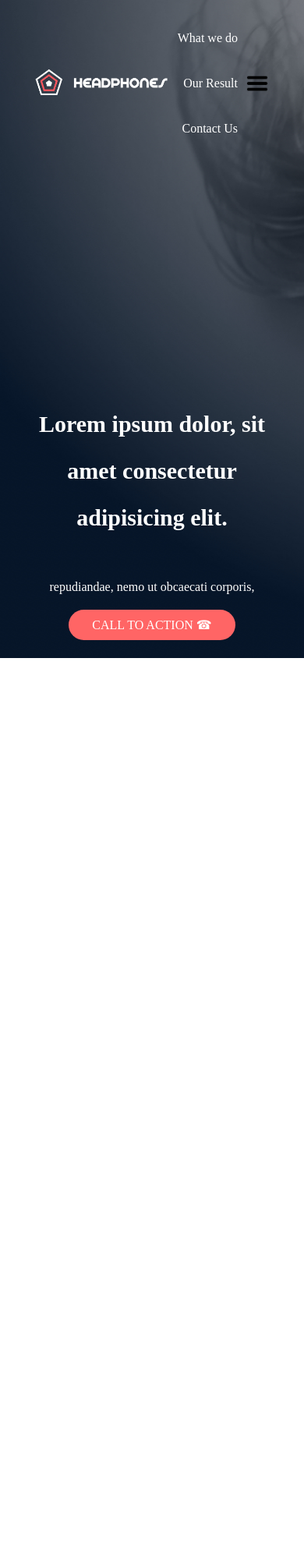
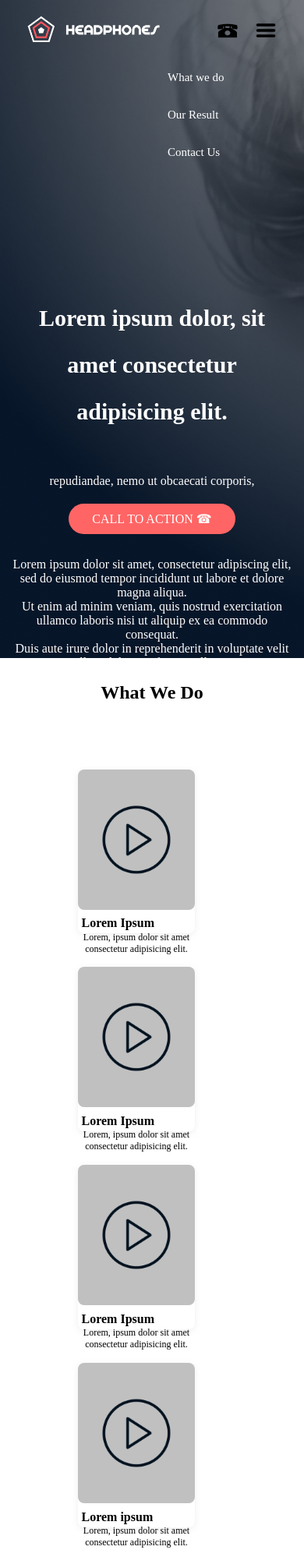
Before and after one commit to vasco-6/alx_html_css, a plain HTML site: page 0-index.html in a window 390 px wide. Shown: the top 1997 px of the page at 78% size. Before the commit the page ends 1031 px from the top, so only its background shows below. Drawn offline with Linux system fonts and the light colour scheme.

Commit message:
initial update

```diff
--- a/0-index.html
+++ b/0-index.html
@@ -7,6 +7,7 @@
     <link rel="stylesheet" href="0-style.css">
 </head>
 <body>
+    <section>
 
 <div class="header">
     <div class="container">
@@ -22,7 +23,8 @@
                 <li><a href="#">Contact Us</a></li>
             </ul>
         </nav>
-        <img src="images/menu icon.png" width="30px" height="30px">
+        <img src="images/call icon.png" width="30px" height="30px">
+        <img src="images/menu icon.png" class="menu-icon">
         </div>
 
         <div class="row">
@@ -33,16 +35,72 @@
                 <p> Lorem ipsum dolor sit amet, consectetur adipiscing elit, sed do eiusmod tempor incididunt ut labore et dolore magna aliqua.
                     <br>Ut enim ad minim veniam, quis nostrud exercitation ullamco laboris nisi ut aliquip ex ea commodo consequat.
                     <br>Duis aute irure dolor in reprehenderit in voluptate velit esse cillum dolore eu fugiat nulla pariatur.
-                    <br>Duis aute irure dolor in reprehenderit in voluptate velit esse cillum dolore eu fugiat nulla pariatur.
-                </p>
-                </p>
+                    <br>Duis aute irure dolor in reprehenderit in voluptate velit esse cillum dolore eu fugiat nulla pariatur.</p>
         </div>
-        <div class="col">
-     </div>
     </div>
     </div>
+</section>
+
+<section>
+
+<!--lists of what we do-->
+<div class="main-detail">
+    <h2 class="main-title">What We Do</h2>
+    <p class="main-sub">ipsum dolor sit, amet consectetur adipisicing elit. At eos consequatur aspernatur nesciunt debitis,</p>
+    <div class="detail-wrapper">
+        <div class="detail-card">
+            <img class="detail-img" src="images/play-2935460_1920.png">
+            <div class="detail-desc">
+                <div class="detail-name">
+                    <h4>Lorem Ipsum</h4>
+                    <p class="detail-sub">Lorem, ipsum dolor sit amet consectetur adipisicing elit.</p>
+                    </div>
+                </div>
+            </div>
+        <div class="detail-card">
+            <img class="detail-img" src="images/play-2935460_1920.png">
+            <div class="detail-desc">
+                <div class="detail-name">
+                    <h4>Lorem Ipsum</h4>
+                    <p class="detail-sub">Lorem, ipsum dolor sit amet consectetur adipisicing elit.</p>
+                </div>
+            </div>
+        </div>
+        <div class="detail-card">
+            <img class="detail-img" src="images/play-2935460_1920.png">
+            <div class="detail-desc">
+                <div class="detail-name">
+                    <h4>Lorem Ipsum</h4>
+                    <p class="detail-sub">Lorem, ipsum dolor sit amet consectetur adipisicing elit.</p>
+                </div>
+            </div>
+        </div>
+            <div class="detail-card">
+                <img class="detail-img" src="images/play-2935460_1920.png">
+                <div class="detail-desc">
+                    <div class="detail-name">
+                        <h4>Lorem ipsum</h4>
+                        <p class="detail-sub">Lorem, ipsum dolor sit amet consectetur adipisicing elit.</p>
+                    </div>
+                </div>
+            </div>
+</section>
+
+
+<section>
+<!--Our Results-->
+<div class="row-2">
+<div class="col-2">
+    <h1>Lorem ipsum dolor, sit amet consectetur adipisicing elit.</h1>
+    <p>repudiandae, nemo ut obcaecati corporis,</p>
+    <p> Lorem ipsum dolor sit amet, consectetur adipiscing elit, sed do eiusmod tempor incididunt ut labore et dolore magna aliqua.
+        <br>Ut enim ad minim veniam, quis nostrud exercitation ullamco laboris nisi ut aliquip ex ea commodo consequat.
+        <br>Duis aute irure dolor in reprehenderit in voluptate velit esse cillum dolore eu fugiat nulla pariatur.
+        <br>Duis aute irure dolor in reprehenderit in voluptate velit esse cillum dolore eu fugiat nulla pariatur.</p>
 </div>
-
+</div>
+</div>
+</section>
 
 </body>
 </html>
--- a/0-style.css
+++ b/0-style.css
@@ -38,20 +38,20 @@ nav ul li a:hover{
     color: #ff6565;
     transform: scale(1.1);
 }
+
 h1{
     text-align: center;
     margin-top: 300px;
     margin-bottom: 50px;
     color: #fff;
+}
 
-}
 p{
     color: #555;
     text-align: center;
     font-size: 400;
     color: #fff;
     margin-top: 30px;
-
 
 }
 
@@ -73,7 +73,6 @@ align-items: center;
 .row .col-2 h1 {
 font-size: 30px;
 line-height: 60px;
-
 }
 
 .btn{
@@ -83,7 +82,175 @@ line-height: 60px;
     padding: 10px 30px;
     border-radius: 40px;
     margin-top: 20px;
+    transition: 0.5s;
 }
 .btn:hover{
     background: #543434;
 }
+.menu-icon{
+    width: 28px;
+    margin-left: 20px;
+    display: none;
+}
+
+/*what we do small container*/
+.small-container{
+    max-width: 1080px;
+    margin: auto;
+   padding-left: 25px;
+   padding-right: 25px;
+}
+
+.col-4{
+    flex-basis: 25%;
+    padding: 10px;
+    min-width: 200px;
+    margin-bottom: 50px;
+}
+
+.main-detail{
+    margin: 1rem 0 1.5rem 0;
+
+}
+.main-detail h2{
+text-align: center;
+margin-top: 8%;
+}
+.main-detail p{
+    text-align: center;
+}
+
+.detail-wrapper{
+    display: grid;
+    grid-template-columns: repeat(auto-fit,minmax(250px, 1px));
+    width: 100%;
+    margin-top: 1rem;
+    gap: 2%;
+    border-radius: 8px;
+
+}
+.detail-card{
+    min-height: 150px;
+    height: 90%;
+    background-color: var(--whiteColor);
+    border-radius: 8px;
+    margin: 1% 0;
+    box-shadow: rgba(176, 176, 176, 0.2) 0px 2px 8px 0px;
+    cursor: pointer;
+    margin-left: 40%;
+
+}
+.detail-img{
+    width: 100%;
+    height: 180px;
+    border-radius: 8px;
+    object-fit: cover;
+    object-position: center;
+    filter: brightness(0.8);
+}
+.detail-desc{
+    display: flex;
+    justify-content: space-around;
+    align-items: flex-start;
+    padding: 3%;
+    width: 100%;
+}
+.detail-sub{
+    font-size: 12px;
+    color: black;
+    letter-spacing: 0.5;
+    margin: 1% 0;
+}
+
+.detail-card:hover{
+box-shadow: rgba(149, 157, 165, 0.2) 0px 8px 24px;
+}
+.detail-card:hover:hover .detail-img:hover{
+    filter: opacity(1);
+}
+.detail-card:hover .detail-name h4{
+    color: var(--primaryColor);
+}
+.row{
+text-align: center;
+align-items: center;
+}
+.row .col-2 h1 {
+font-size: 30px;
+line-height: 60px;
+}
+
+.btn{
+    display: inline-block;
+    background-color: #ff6565;
+    color: #fff;
+    padding: 10px 30px;
+    border-radius: 40px;
+    margin-top: 20px;
+    transition: 0.5s;
+}
+.btn:hover{
+    background: #543434;
+}
+.menu-icon{
+    width: 28px;
+    margin-left: 20px;
+    display: none;
+}
+.row-2{
+    align-items: center;
+    background-image: url(images/headphones_hero_2.jpg);
+    height: 100vh;
+    width: 100%;
+    margin-bottom: 50%;
+}
+
+
+/*media quary for menu-icon*/
+@media screen and (max-width: 800px){
+    nav ul {
+        position: absolute;
+        top: 70px;
+        width: 100px;
+        text-align: left;
+
+    }
+    nav ul li{
+    margin-bottom: 10px;
+    text-align: left;
+    margin-left: 10px;
+}
+nav ul li a{
+    color: #fff;
+    font-size: 15px;
+    font-weight: 200;
+}
+
+
+.menu-icon{
+    display: block;
+    cursor: pointer;
+}
+.container{
+    padding-left: 15px;
+    padding-right: 15px;
+    background-image: url(images/headphones_hero_1.jpg);
+    height: 100vh;
+    background-size: cover;
+}
+}
+
+
+
+
+
+/*media query less than 480 screen size */
+@media only screen and (max-width: 480px){
+    .row{
+        text-align: center;
+
+    }
+    .col-2{
+        flex-basis: 90%;
+    }
+}
```
Also changed, not shown: images/call icon.png (added), images/play-2935460_1920.png (added).
